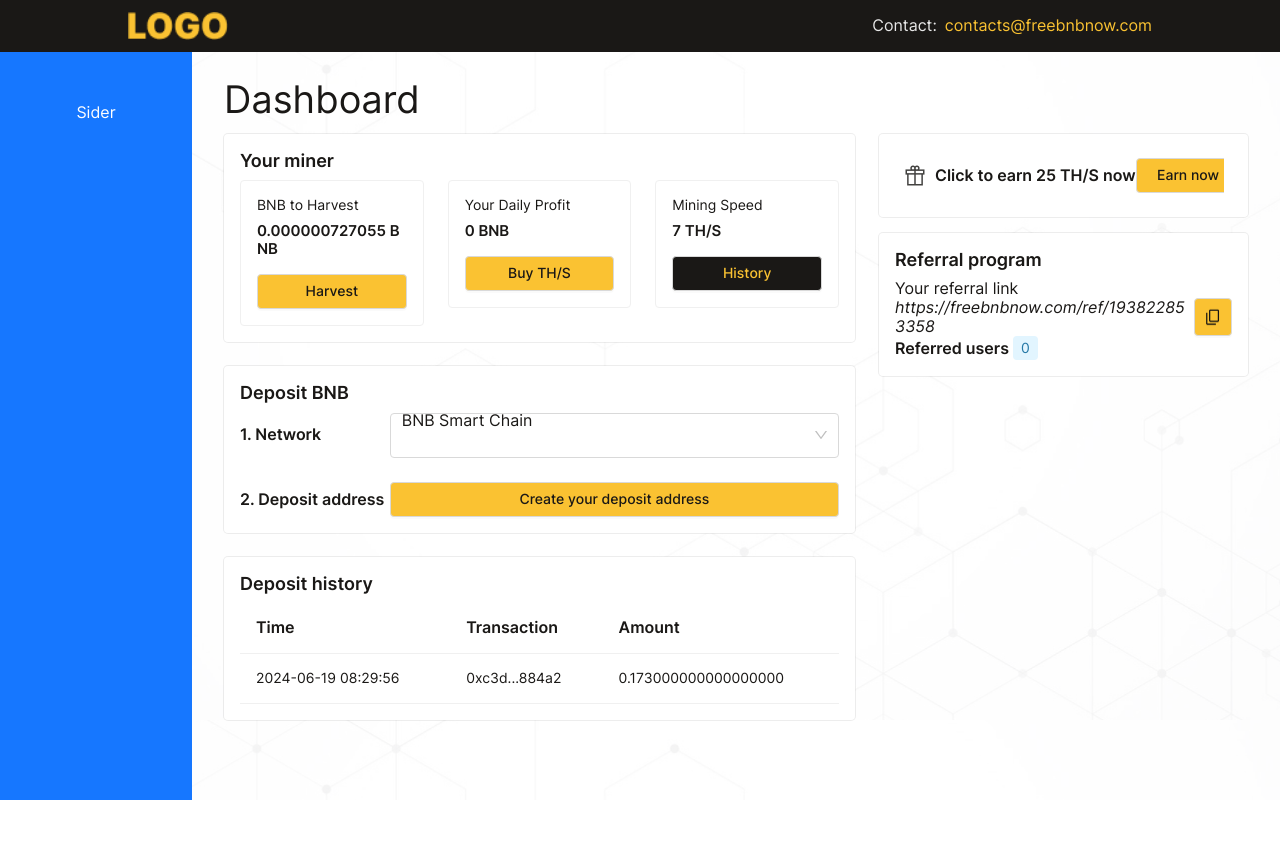
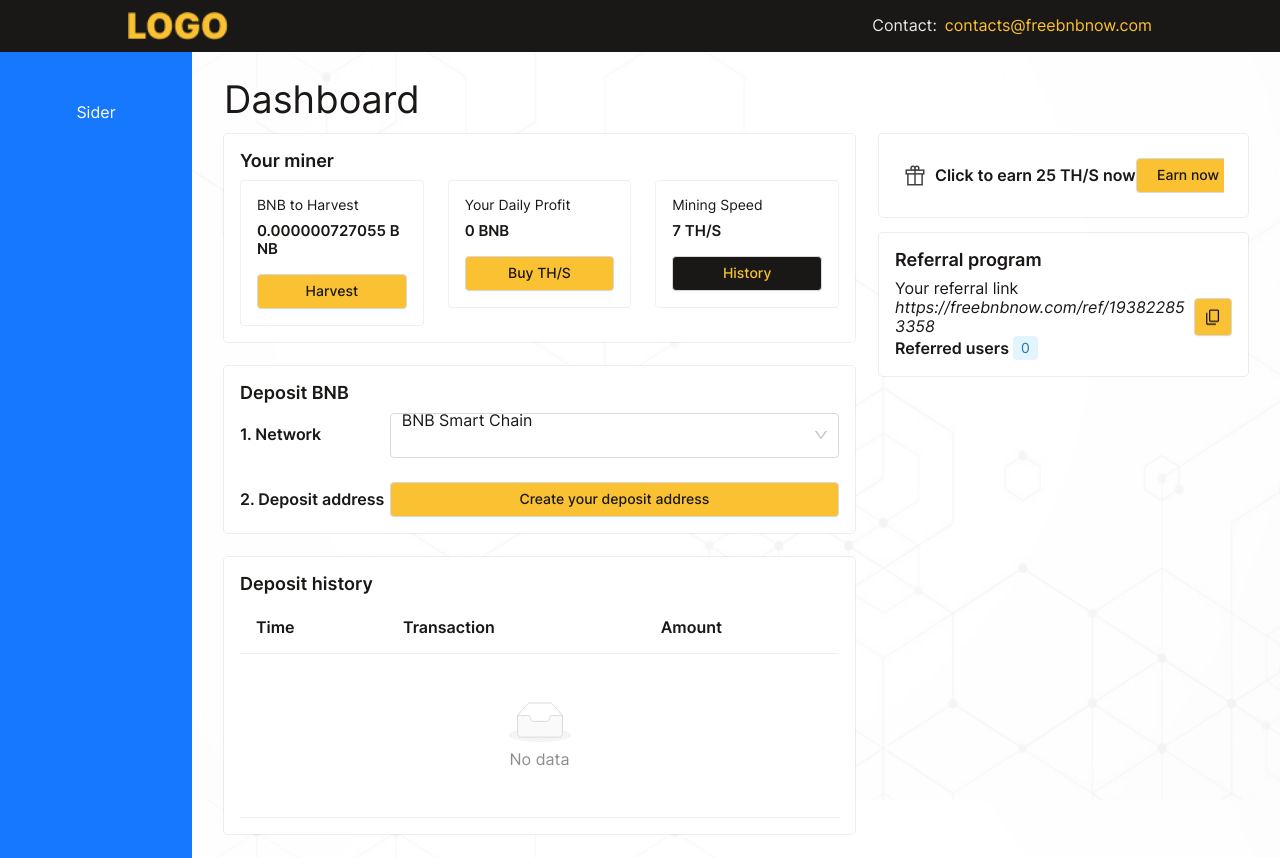
Before and after one commit to TanTaiLe/react-clone-free-bnb-now, a React (Vite) app: page /dashboard/deposit in a window 1280 px wide. Before the commit the page ends 800 px from the top, so only its background shows below. Built offline with nearby package versions, Linux system fonts and the light colour scheme.

Commit message:
remove sample data

```diff
--- a/src/screen/Dashboard/SectionDepositHistory.tsx
+++ b/src/screen/Dashboard/SectionDepositHistory.tsx
@@ -41,7 +41,10 @@ const data: DataType[] = [
 export const SectionDepositHistory: FC = () => {
   return (
     <CustomCard title="Deposit history">
-      <CustomTable columns={columns} dataSource={data} />
+      <CustomTable
+        columns={columns}
+      // dataSource={data}
+      />
     </CustomCard>
   )
 }
```
